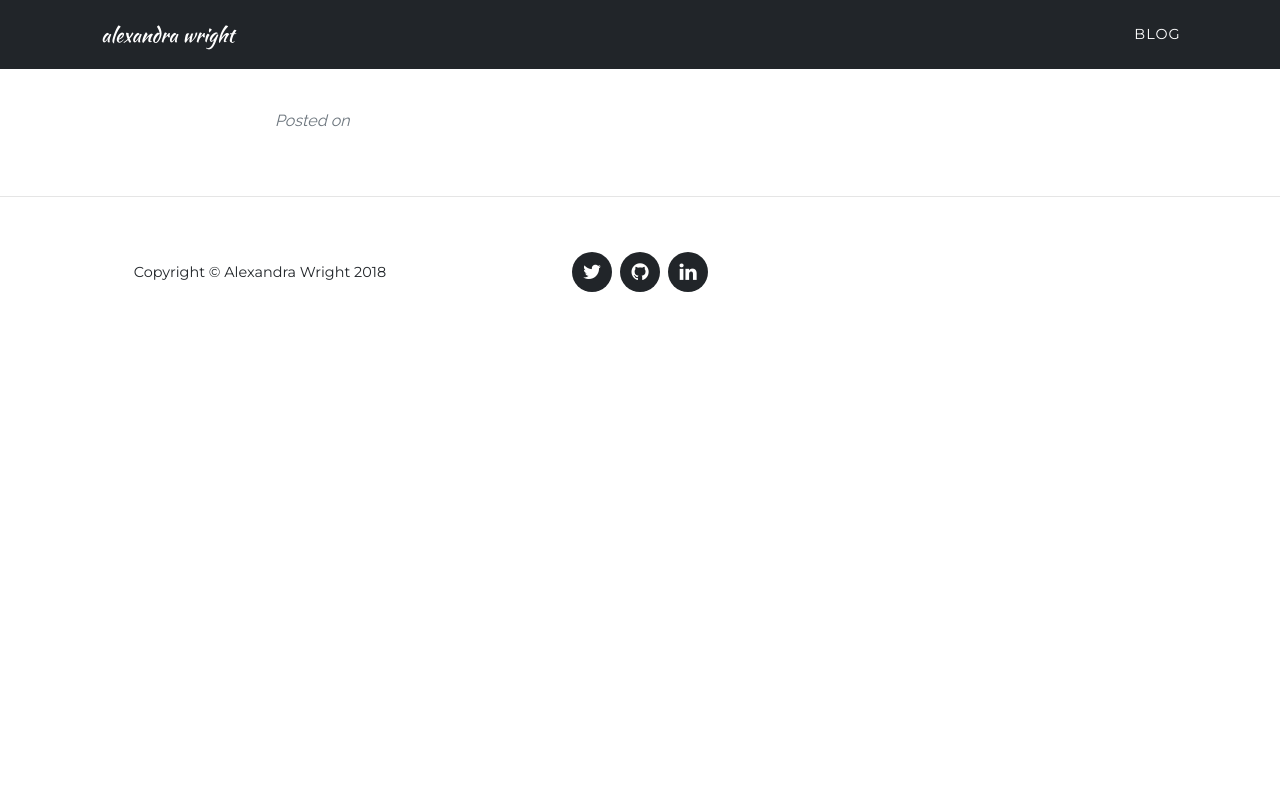
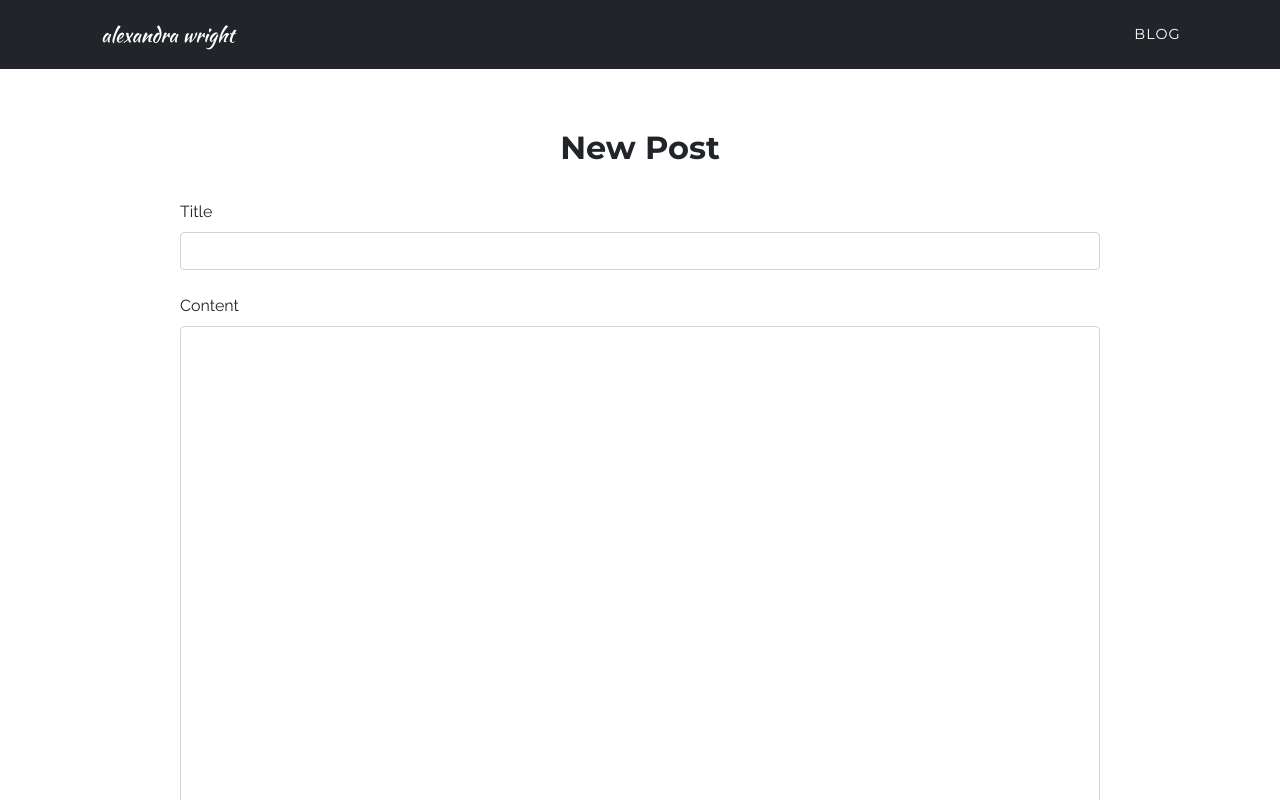
Before and after one commit to f3mshep/portfolio_site, a React (Create React App) app in the folder client/: page /posts/new in a window 1280 px wide. Shown: the top 800 px of the page. Built offline with nearby package versions, Linux system fonts and the light colour scheme; no server answers; a web font is replaced by a local one.

Commit message:
debugging post action

```diff
--- a/client/src/App.js
+++ b/client/src/App.js
@@ -3,6 +3,7 @@ import PageContainer from './containers/page_container';
 import { BrowserRouter as Router, Route, Link, Switch } from "react-router-dom";
 import BlogIndex from './components/blog_container';
 import BlogPost from './components/blog_post';
+import BlogNew from './components/blog_new';
 
 class App extends Component {
   render() {
@@ -10,6 +11,7 @@ class App extends Component {
       <Switch>
         <Route exact path="/" component={PageContainer} />
         <Route exact path="/posts" component={BlogIndex} />
+        <Route exact path="/posts/new" component={BlogNew}/>
         <Route path="/posts/:slug" component={BlogPost} />
       </Switch>
     </Router>;
--- a/client/src/components/blog_new.js
+++ b/client/src/components/blog_new.js
@@ -10,10 +10,11 @@ class NewPost extends React.Component {
   }
 
   createPost(postObject){
+    debugger
     fetch("/posts", {
       accept: "application/json",
       method: "post",
-      body: JSON.stringify(postObject)
+      body: JSON.stringify({post: postObject})
    })
   }
 
@@ -22,9 +23,10 @@ class NewPost extends React.Component {
       <React.Fragment>
         <BlogNavBar/>
         <div className="container">
+          <div className="spacer-lg"/>
           <div className="row justify-content-center">
-            <h2>New Post</h2>
-            <br/>
+            <div className="col-md-12" style={{textAlign: "center"}}><h2>New Post</h2></div>
+            <div className="spacer"/>
             <TextArea onSubmit={this.createPost.bind(this)} />
           </div>
         </div>
--- a/client/src/components/blog_text_area.js
+++ b/client/src/components/blog_text_area.js
@@ -3,6 +3,7 @@ import MyButton from '../containers/my_button'
 
 class TextArea extends React.Component{
   constructor(props){
+    super(props)
     this.state = {
       title: "",
       content: ""
@@ -26,15 +27,19 @@ class TextArea extends React.Component{
 
   render(){
     return(
+      <div className="col-md-10">
         <form>
           <div className="form-group">
+            <br/>
             <label for="blog-form-title">Title</label>
-          {this.props.title? <h3>{this.props.title}</h3> : <input type="text" class="form-control" id="blog-form-title"/>}
+            {this.props.title? <h3>{this.props.title}</h3> : <input type="text" onChange={this.handleTitleChange} class="form-control" value={this.state.title} id="blog-form-title"/>}
+            <br/>
             <label for="blog-content">Content</label>
-          <textarea className="form-control" onChange={this.handleContentChange} id="blog-content" rows="12">{this.props.content}</textarea>
+            <textarea className="form-control" onChange={this.handleContentChange} id="blog-content" rows="24" value={this.state.content} />
           </div>
           <MyButton callback={this.props.onSubmit} value="Submit"/>
         </form>
+      </div>
     );
   }
 
```
Also changed, not shown: 2 other files (tests, documents, lock files or other folders). Lines whose indentation alone changed are shown as unchanged.
